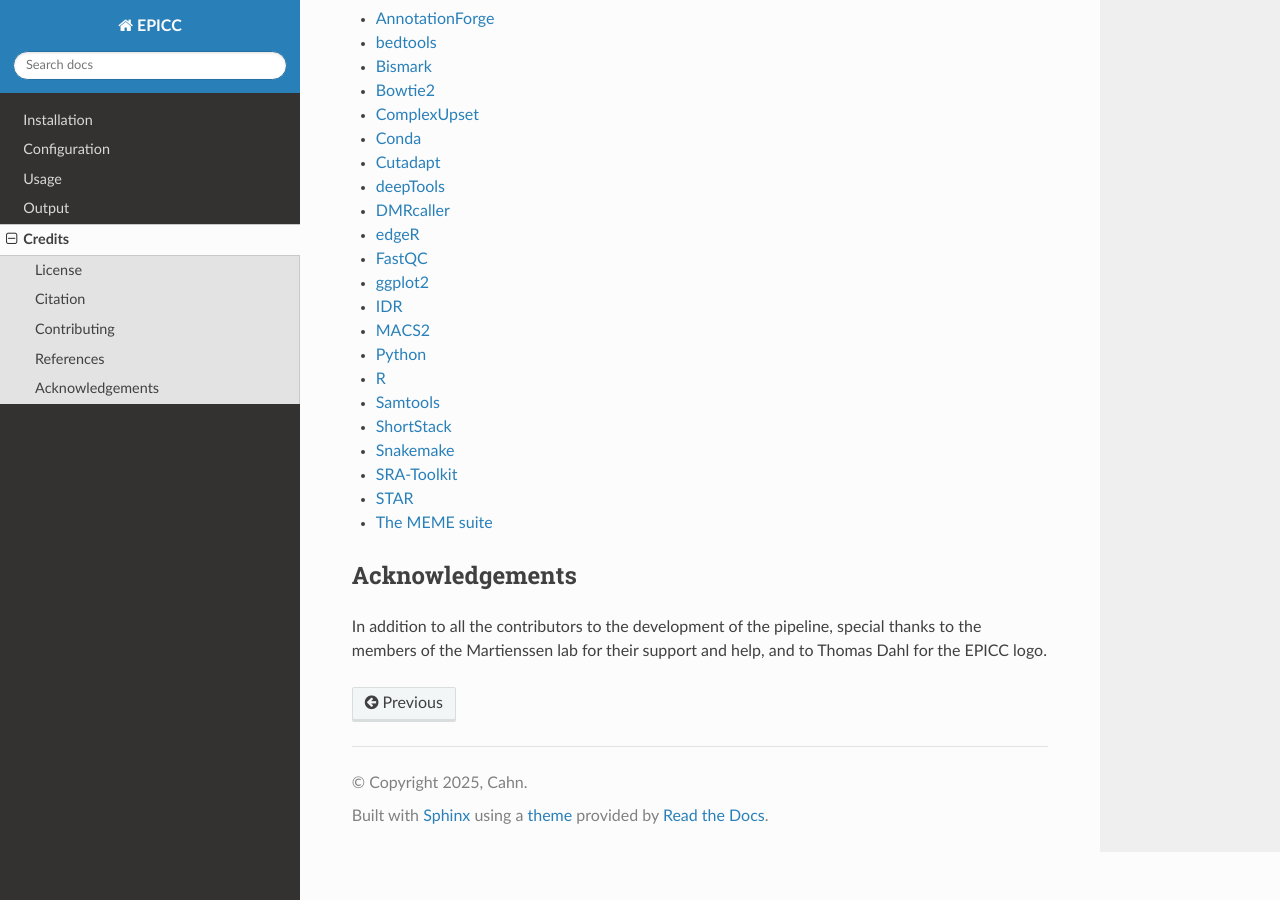
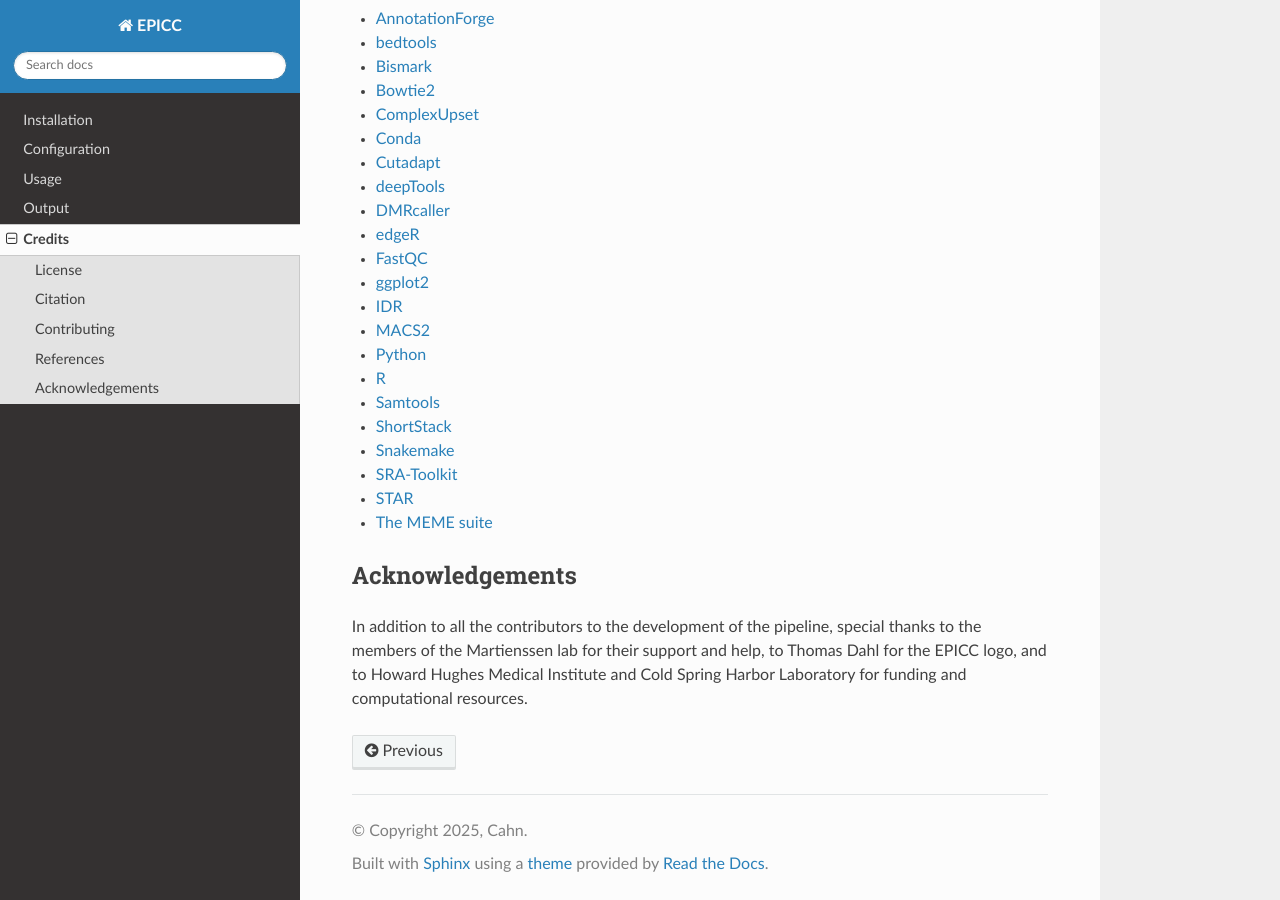
Before and after one commit to joncahn/epicc-documentation, a Sphinx documentation site: the page built from docs/source/credits.rst, in a window 1280 px wide and 900 px high, scrolled down 996 px. Built offline with Sphinx 7.4.7 and the Read the Docs theme 3.1.0, drawn with Linux system fonts in a browser that asks for light colours.

Commit message:
Update credits.rst

```diff
--- a/docs/source/credits.rst
+++ b/docs/source/credits.rst
@@ -62,4 +62,4 @@
 Acknowledgements
 ----------------
 
-In addition to all the contributors to the development of the pipeline, special thanks to the members of the Martienssen lab for their support and help, and to Thomas Dahl for the EPICC logo.
+In addition to all the contributors to the development of the pipeline, special thanks to the members of the Martienssen lab for their support and help, to Thomas Dahl for the EPICC logo, and to Howard Hughes Medical Institute and Cold Spring Harbor Laboratory for funding and computational resources.
```
